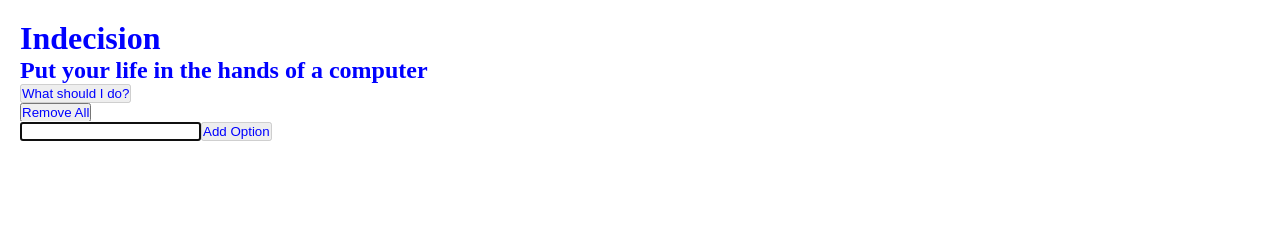
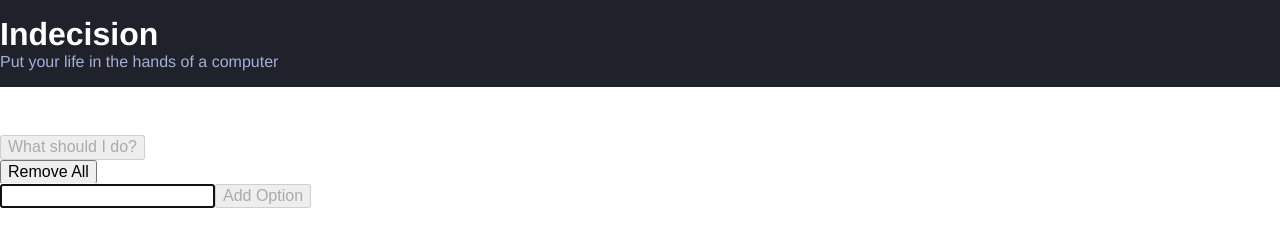
Before and after one commit to davidhenley/indecision, a React app: page / in a window 1280 px wide. Built offline with nearby package versions, Linux system fonts and the light colour scheme.

Commit message:
normalize css

```diff
--- a/package.json
+++ b/package.json
@@ -22,6 +22,7 @@
     "concurrently": "^3.5.1",
     "css-loader": "^0.28.7",
     "node-sass": "^4.7.2",
+    "normalize.css": "^7.0.0",
     "sass-loader": "^6.0.6",
     "style-loader": "^0.19.0",
     "webpack": "^3.8.1",
--- a/src/components/Header.js
+++ b/src/components/Header.js
@@ -2,9 +2,9 @@ import React from 'react';
 import PropTypes from 'prop-types';
 
 const Header = (props) => (
-  <div>
-    <h1>{props.title}</h1>
-    <h2>{props.subtitle}</h2>
+  <div className="header">
+    <h1 className="header__title">{props.title}</h1>
+    <h2 className="header__subtitle">{props.subtitle}</h2>
   </div>
 );
 
--- a/src/index.js
+++ b/src/index.js
@@ -1,6 +1,6 @@
 import React from 'react';
 import { render } from 'react-dom';
-
+import 'normalize.css/normalize.css';
 import './styles/styles.scss';
 
 import App from './components/App';
--- /dev/null
+++ b/src/styles/base/_base.scss
@@ -0,0 +1,8 @@
+html {
+  font-size: 62.5%;
+}
+
+body {
+  font-family: Helvetica, Arial, sans-serif;
+  font-size: 1.6rem;
+}
--- /dev/null
+++ b/src/styles/components/_header.scss
@@ -0,0 +1,18 @@
+.header {
+  background: #20222b;
+  color: white;
+  margin-bottom: 4.8rem;
+  padding: 1.6rem 0;
+}
+
+.header__title {
+  font-size: 3.2rem;
+  margin: 0;
+}
+
+.header__subtitle {
+  color: #a5afd7;
+  font-size: 1.6rem;
+  font-weight: 500;
+  margin: 0;
+}
--- a/src/styles/styles.scss
+++ b/src/styles/styles.scss
@@ -1,13 +1,2 @@
-$primary-color: blue;
-
-* {
-  padding: 0;
-  margin: 0;
-  box-sizing: inherit;
-  color: $primary-color;
-}
-
-body {
-  box-sizing: border-box;
-  padding: 20px;
-}
+@import './base/base';
+@import './components/header';
--- a/webpack.config.js
+++ b/webpack.config.js
@@ -15,7 +15,7 @@ module.exports = {
       },
       {
         use: ['style-loader', 'css-loader', 'sass-loader'],
-        test: /\.scss$/
+        test: /\.s?css$/
       }
     ]
   },
```
Also changed, not shown: 2 other files.
